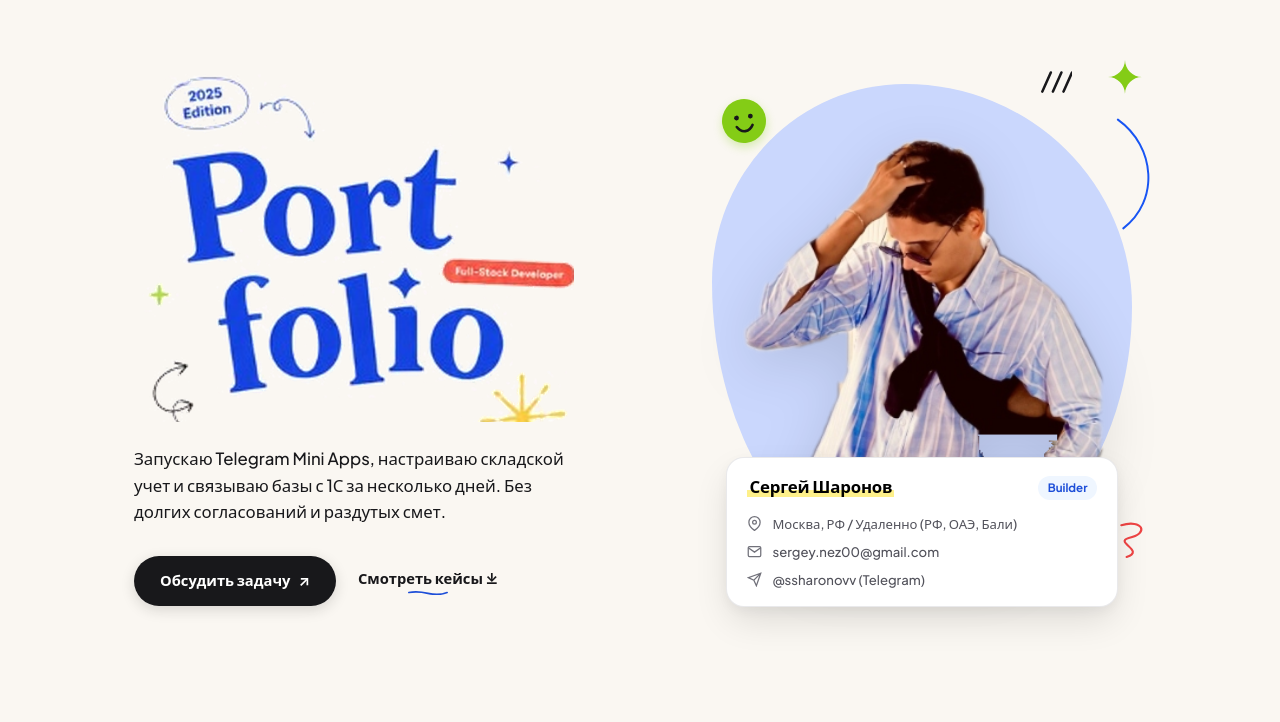
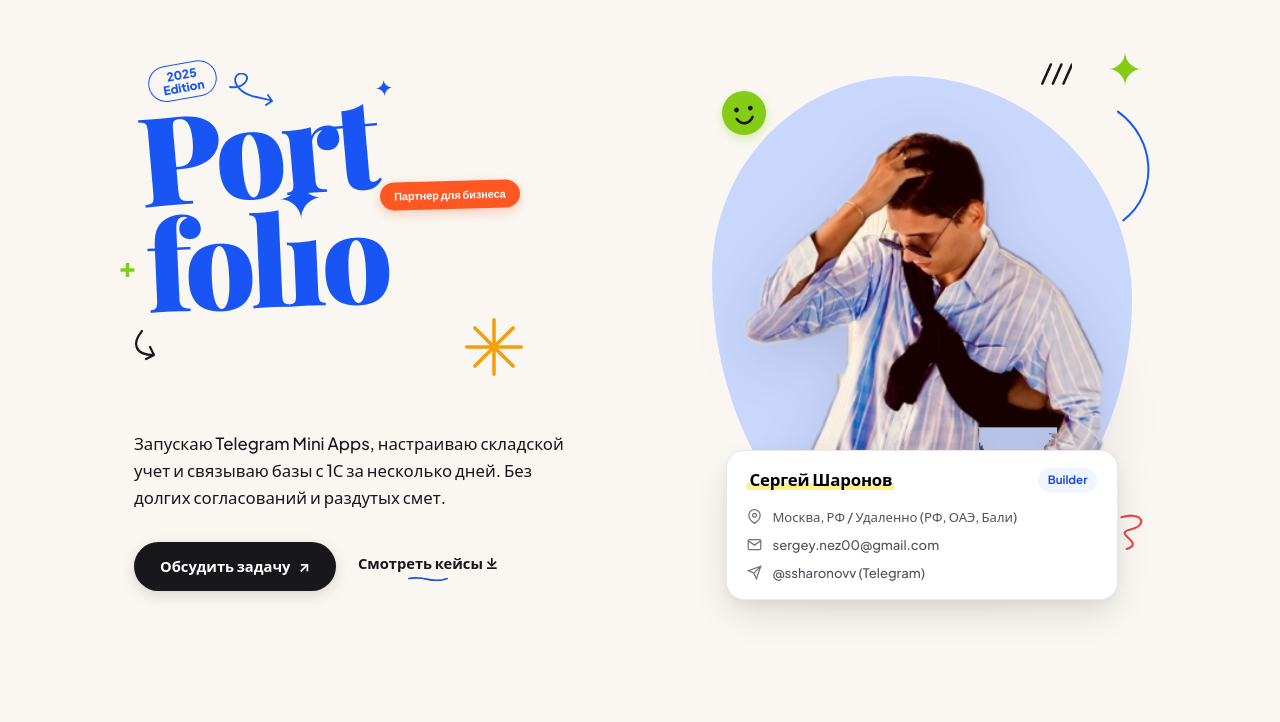
Before and after one commit to GreMZaa/portfolio, a website built with Vite: page index.html in a window 1280 px wide. Shown: the part 71-793 px from the top of the page. Built offline with nearby package versions, Linux system fonts and the light colour scheme; a web font is replaced by a local one.

Commit message:
fix(quality): replace raster hero title image with 100% razor-sharp vector SVG typography, eliminating blurriness and pixelation on high-DPI screens

```diff
--- a/index.html
+++ b/index.html
@@ -21,7 +21,7 @@
   <!-- Google Fonts: Playfair Display, Plus Jakarta Sans, Caveat -->
   <link rel="preconnect" href="https://fonts.googleapis.com">
   <link rel="preconnect" href="https://fonts.gstatic.com" crossorigin>
-  <link href="https://fonts.googleapis.com/css2?family=Caveat:wght@600;700&family=JetBrains+Mono:wght@500;600;700&family=Playfair+Display:ital,wght@0,600;0,700;1,600;1,700&family=Plus+Jakarta+Sans:wght@500;600;700;800&display=swap" rel="stylesheet">
+  <link href="https://fonts.googleapis.com/css2?family=Caveat:wght@600;700&family=JetBrains+Mono:wght@500;600;700&family=Playfair+Display:ital,wght@0,600;0,700;0,800;0,900;1,700&family=Plus+Jakarta+Sans:wght@500;600;700;800&display=swap" rel="stylesheet">
 
   <link rel="stylesheet" href="styles/main.css">
 </head>
@@ -60,9 +60,60 @@
 
         <!-- Left Column -->
         <div class="hero-content">
-          <!-- 1:1 Carbon Copy Display Title Artwork (2025 Edition, Port folio, Star on i, Full-Stack Developer, Doodles) -->
-          <div class="hero-title-artwork-box">
-            <img src="assets/hero_title_artwork_clean@3x.png" alt="Port folio - Full-Stack Developer - 2025 Edition" class="hero-title-artwork-img">
+          <!-- 1:1 Razor-Sharp Vector Display Title (2025 Edition, Port folio, Star on i, Doodles) -->
+          <div class="hero-vector-title-wrap">
+
+            <!-- 2025 Edition Oval -->
+            <div class="edition-sticker">
+              <span class="edition-year">2025</span>
+              <span class="edition-text">Edition</span>
+            </div>
+
+            <!-- Curly Arrow from Edition -->
+            <div class="edition-curly-arrow">
+              <svg width="54" height="38" viewBox="0 0 54 38" fill="none" stroke="#1855F4" stroke-width="1.8" stroke-linecap="round" stroke-linejoin="round">
+                <path d="M4 14 C 18 16, 26 4, 18 1 C 10 -2, 4 8, 16 18 C 26 26, 38 24, 46 28 M 40 32 L 46 28 L 42 22" />
+              </svg>
+            </div>
+
+            <!-- Row 1: Port -->
+            <div class="title-row-1">
+              <div class="word-port">
+                <span>Port</span>
+                <!-- Sparkle Star -->
+                <svg class="star-port-sparkle" viewBox="0 0 24 24" fill="#1855F4">
+                  <path d="M12 0 C12 6.5 17.5 12 24 12 C17.5 12 12 17.5 12 24 C12 17.5 6.5 12 0 12 C6.5 12 12 6.5 12 0 Z"/>
+                </svg>
+              </div>
+            </div>
+
+            <!-- Orange Pill -->
+            <span class="role-orange-pill">Партнер для бизнеса</span>
+
+            <!-- Green Plus -->
+            <span class="doodle-plus-green">+</span>
+
+            <!-- Row 2: folio -->
+            <div class="title-row-2">
+              <div class="word-folio">
+                fol<span class="star-i-box">ı<svg class="star-i-svg" viewBox="0 0 24 24" fill="#1855F4"><path d="M12 0 C12 6.5 17.5 12 24 12 C17.5 12 12 17.5 12 24 C12 17.5 6.5 12 0 12 C6.5 12 12 6.5 12 0 Z"/></svg></span>o
+              </div>
+            </div>
+
+            <!-- Hand-drawn Curved Arrow -->
+            <div class="doodle-curved-arrow-wrap">
+              <svg width="36" height="40" viewBox="0 0 36 40" fill="none" stroke="#18181B" stroke-width="2.2" stroke-linecap="round" stroke-linejoin="round">
+                <path d="M12 4 C 2 16, 4 28, 24 28 M 16 32 L 24 28 L 20 20" />
+              </svg>
+            </div>
+
+            <!-- Golden Sunburst -->
+            <div class="doodle-starburst-gold">
+              <svg width="60" height="60" viewBox="0 0 44 44" fill="none" stroke="#F59E0B" stroke-width="2.6" stroke-linecap="round">
+                <path d="M22 2 L22 42 M2 22 L42 22 M8 8 L36 36 M8 36 L36 8" />
+              </svg>
+            </div>
+
             <h1 class="sr-only">Сергей Шаронов — Port folio — Партнер для бизнеса</h1>
           </div>
 
--- a/styles/main.css
+++ b/styles/main.css
@@ -195,134 +195,174 @@ button {
   position: relative;
 }
 
-/* 2025/2026 Edition Tilted Doodle Badge */
-.edition-badge-container {
-  display: inline-block;
-  margin-bottom: 8px;
-  transform: rotate(-3deg);
-  transition: transform 0.25s ease;
-}
-
-.edition-badge-container:hover {
-  transform: rotate(0deg) scale(1.05);
-}
-
-.edition-doodle-img {
-  width: 135px;
-  height: auto;
-  display: block;
-}
-
-/* 1:1 Carbon Copy Title Artwork */
-.hero-title-artwork-box {
+/* ==========================================================================
+   HERO TITLE (1:1 RAZOR-SHARP VECTOR SVG + DISPLAY TYPOGRAPHY)
+   ========================================================================== */
+.hero-vector-title-wrap {
+  position: relative;
   width: 100%;
-  max-width: 440px;
+  max-width: 400px;
+  height: 350px;
+  user-select: none;
   margin-bottom: 24px;
-  position: relative;
-}
-
-.hero-title-artwork-img {
-  width: 100%;
-  height: auto;
-  display: block;
-}
-
-/* Giant Port / folio display title */
-.giant-title-box {
-  position: relative;
-  margin-bottom: 24px;
-}
-
-.title-line-1 {
-  display: flex;
-  align-items: flex-end;
-  gap: 14px;
-  line-height: 0.88;
-  position: relative;
-}
-
-.title-line-2 {
-  display: flex;
-  align-items: center;
-  gap: 16px;
-  line-height: 0.88;
-  position: relative;
-  margin-top: -0.05em;
-}
-
-.display-serif {
-  font-family: var(--font-display);
-  font-size: clamp(4.8rem, 9.8vw, 8.2rem);
-  font-weight: 700;
-  font-style: normal; /* STRICTLY UPRIGHT (ROMAN), NOT ITALIC */
-  color: var(--royal-blue);
+}
+
+/* 2025 Edition Oval */
+.edition-sticker {
+  position: absolute;
+  top: 6px;
+  left: 14px;
+  transform: rotate(-10deg);
+  display: inline-flex;
+  flex-direction: column;
+  align-items: center;
+  justify-content: center;
+  padding: 4px 13px;
+  border: 1.8px solid #1855F4;
+  border-radius: 999px;
+  background: transparent;
+  z-index: 5;
+}
+
+.edition-year {
+  font-size: 12px;
+  font-weight: 800;
+  color: #1855F4;
+  line-height: 1.1;
+}
+
+.edition-text {
+  font-size: 12px;
+  font-weight: 800;
+  color: #1855F4;
+  line-height: 1.1;
+}
+
+/* Curly Arrow from 2025 Edition */
+.edition-curly-arrow {
+  position: absolute;
+  top: 16px;
+  left: 92px;
+  width: 54px;
+  height: 38px;
+  z-index: 4;
+  pointer-events: none;
+}
+
+/* Title Row 1: Port */
+.title-row-1 {
+  position: absolute;
+  top: 50px;
+  left: 8px;
+  z-index: 3;
+}
+
+.word-port {
+  font-family: 'Playfair Display', Georgia, serif;
+  font-size: 124px;
+  font-weight: 900;
+  color: #1855F4;
+  line-height: 0.80;
   letter-spacing: -0.04em;
   display: inline-block;
-  line-height: 0.88;
-}
-
-/* Star dot replacing standard dot on 'i' in folio */
-.star-dot-i {
-  position: relative;
+  transform: rotate(-5deg);
+  transform-origin: left bottom;
+  position: relative;
+}
+
+/* Blue 4-Point Sparkle Star top-right of Port */
+.star-port-sparkle {
+  position: absolute;
+  top: -6px;
+  right: -24px;
+  width: 17px;
+  height: 17px;
+}
+
+/* Orange Pill Sticker (Under 't', above 'folio' ending) */
+.role-orange-pill {
+  position: absolute;
+  top: 124px;
+  right: 14px;
+  background-color: #FF5722;
+  color: #FFFFFF;
+  font-family: 'Plus Jakarta Sans', sans-serif;
+  font-size: 11px;
+  font-weight: 800;
+  padding: 5px 14px;
+  border-radius: 999px;
+  white-space: nowrap;
+  z-index: 6;
+  box-shadow: 0 4px 12px rgba(255, 87, 34, 0.28);
+  letter-spacing: -0.01em;
+  transform: rotate(-1.5deg);
+}
+
+/* Title Row 2: folio */
+.title-row-2 {
+  position: absolute;
+  top: 154px;
+  left: 12px;
+  z-index: 2;
+}
+
+.word-folio {
+  font-family: 'Playfair Display', Georgia, serif;
+  font-size: 124px;
+  font-weight: 900;
+  color: #1855F4;
+  line-height: 0.82;
+  letter-spacing: -0.04em;
   display: inline-block;
+  transform: rotate(-2.5deg);
+  transform-origin: left center;
+}
+
+/* Dotless i with Star replacement */
+.star-i-box {
+  position: relative;
+  display: inline-block;
 }
 
 .star-i-svg {
   position: absolute;
-  top: -0.12em;
+  top: -0.22em;
   left: 50%;
   transform: translateX(-50%);
-  width: 0.38em;
-  height: 0.38em;
-  pointer-events: none;
-}
-
-/* Small blue 4-point sparkle star above the orange pill */
-.doodle-star-blue-hero {
-  position: absolute;
-  top: -6px;
-  right: 20px;
-  pointer-events: none;
-}
-
-.role-tag-pill {
-  display: inline-block;
-  background-color: var(--pill-orange);
-  color: #FFFFFF;
-  font-family: var(--font-sans);
-  font-size: clamp(0.75rem, 1.2vw, 0.95rem);
-  font-weight: 700;
-  font-style: normal;
-  padding: 6px 18px;
-  border-radius: var(--radius-full);
-  white-space: nowrap;
-  box-shadow: 0 4px 14px rgba(255, 87, 34, 0.3);
-  margin-bottom: 0.12em;
-}
-
-/* Doodles around hero title */
-.doodle-green-plus {
-  position: absolute;
-  left: -32px;
-  top: 15%;
+  width: 0.34em;
+  height: 0.34em;
+}
+
+/* Green Plus Doodle */
+.doodle-plus-green {
+  position: absolute;
+  top: 195px;
+  left: -16px;
   color: #84CC16;
+  font-size: 28px;
   font-weight: 900;
-  font-size: 1.8rem;
   line-height: 1;
-  pointer-events: none;
-}
-
-.doodle-curved-arrow {
-  position: absolute;
-  left: -32px;
-  bottom: -28px;
-  pointer-events: none;
-}
-
-.doodle-star-gold {
-  position: absolute;
-  right: -25px;
-  bottom: -15px;
+  z-index: 3;
+}
+
+/* Hand-drawn Curved Arrow */
+.doodle-curved-arrow-wrap {
+  position: absolute;
+  top: 270px;
+  left: -4px;
+  width: 36px;
+  height: 40px;
+  z-index: 3;
+}
+
+/* Golden 8-Ray Sunburst Star */
+.doodle-starburst-gold {
+  position: absolute;
+  top: 260px;
+  right: 10px;
+  width: 60px;
+  height: 60px;
+  z-index: 3;
   pointer-events: none;
 }
 
@@ -1519,3 +1559,11 @@ button {
     margin-top: 20px;
   }
 }
+
+@media (max-width: 480px) {
+  .hero-vector-title-wrap {
+    transform: scale(0.82);
+    transform-origin: left top;
+    margin-bottom: -40px;
+  }
+}
```
Also changed, not shown: 1 other file.
